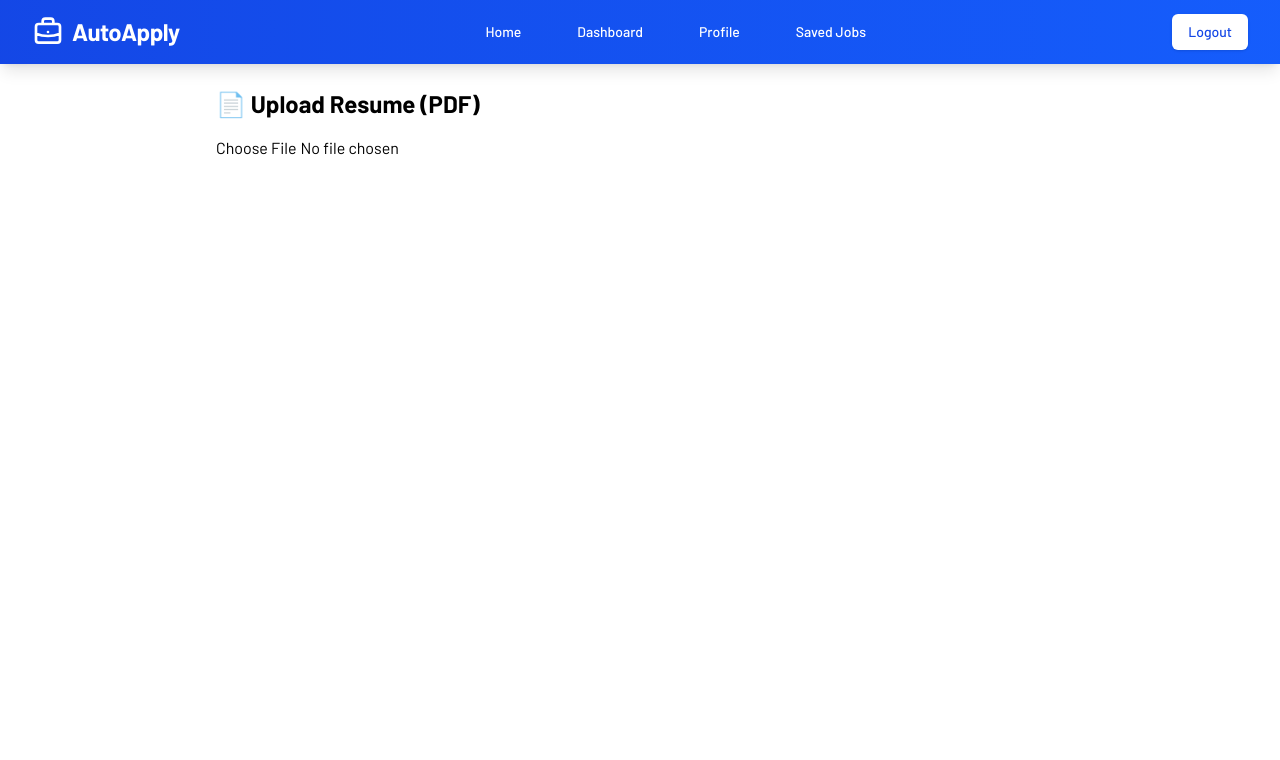
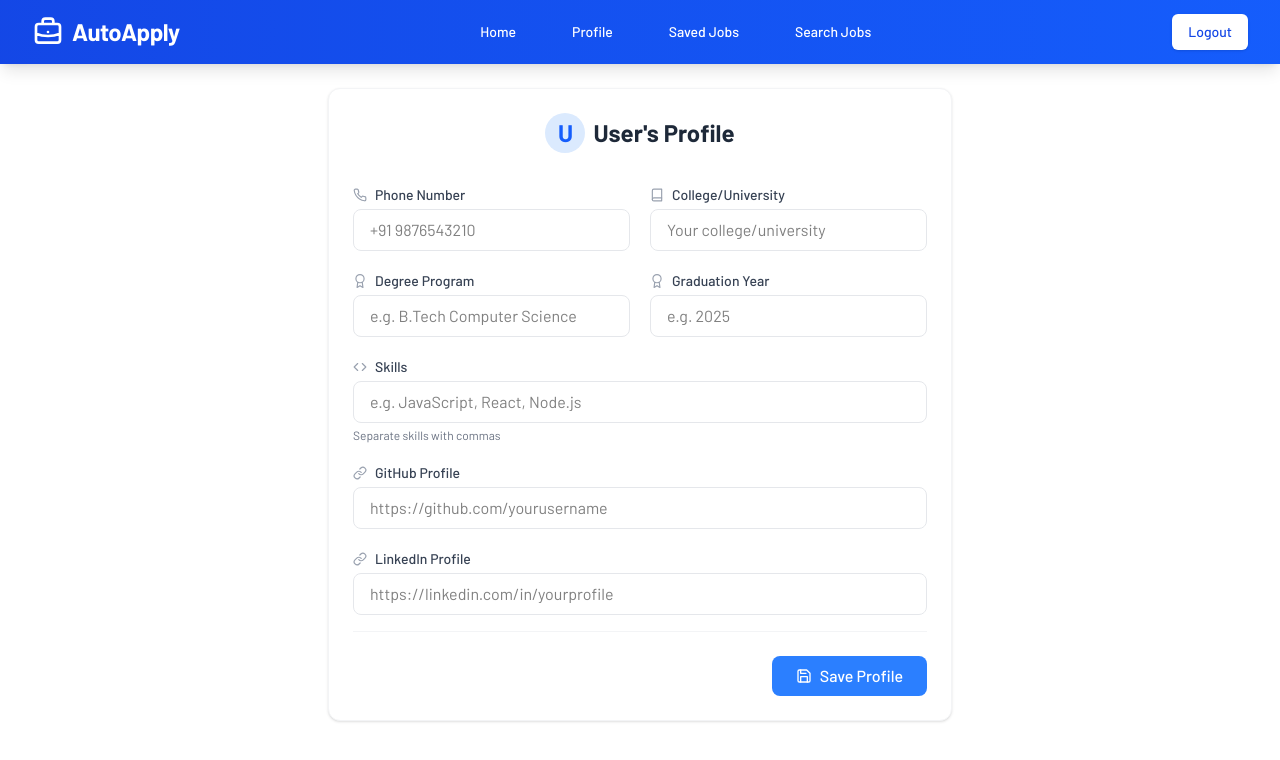
Before and after one commit to Vedansh-017/AutoApply, a React (Vite) app in the folder client/: page /profile in a window 1280 px wide. Shown: the top 760 px of the page. Built offline with nearby package versions, Linux system fonts and the light colour scheme; no server answers; sample sign-in values are in the browser's storage.

Commit message:
making UI better

```diff
--- a/client/package.json
+++ b/client/package.json
@@ -15,6 +15,7 @@
     "pdfjs-dist": "^5.3.31",
     "react": "^19.1.0",
     "react-dom": "^19.1.0",
+    "react-icons": "^5.5.0",
     "react-router-dom": "^7.6.3",
     "react-toastify": "^11.0.5"
   },
--- a/client/src/components/Navbar.jsx
+++ b/client/src/components/Navbar.jsx
@@ -38,12 +38,12 @@
 
             {isLoggedIn && (
               <>
-                <Link
+                {/* <Link
                   to="/dashboard"
                   className="px-3 py-2 rounded-md text-sm font-medium hover:bg-blue-800 transition duration-300"
                 >
                   Dashboard
-                </Link>
+                </Link> */}
                 <Link
                   to="/profile"
                   className="px-3 py-2 rounded-md text-sm font-medium hover:bg-blue-800 transition duration-300"
@@ -55,6 +55,12 @@
                   className="px-3 py-2 rounded-md text-sm font-medium hover:bg-blue-800 transition duration-300"
                 >
                   Saved Jobs
+                </Link>
+                <Link
+                  to="/search"
+                  className="px-3 py-2 rounded-md text-sm font-medium hover:bg-blue-800 transition duration-300"
+                >
+                  Search Jobs
                 </Link>
               </>
             )}
--- a/client/src/pages/Profile.jsx
+++ b/client/src/pages/Profile.jsx
@@ -1,105 +1,197 @@
 // src/pages/Profile.jsx
-import React, { useState, useContext } from "react";
-import * as pdfjsLib from "pdfjs-dist";
-import axios from "axios";
+import React, { useContext, useEffect, useState } from "react";
+import { AppContext } from "../context/Appcontext";
 import { toast } from "react-toastify";
-import { AppContext } from "../context/AppContext";
-
-// ✅ Fix for Vite: use CDN for the worker
-pdfjsLib.GlobalWorkerOptions.workerSrc = `//cdnjs.cloudflare.com/ajax/libs/pdf.js/${pdfjsLib.version}/pdf.worker.min.js`;
-
+import { FiSave, FiCheckCircle, FiLink, FiPhone, FiBook, FiAward, FiCode } from "react-icons/fi";
 
 export default function Profile() {
-  const { backendUrl } = useContext(AppContext);
+  const { userData } = useContext(AppContext);
+  const [profileData, setProfileData] = useState({
+    phone: "",
+    college: "",
+    github: "",
+    linkedin: "",
+    degree: "",
+    graduationYear: "",
+    skills: ""
+  });
+  const [isSaved, setIsSaved] = useState(false);
 
-  const [resumeText, setResumeText] = useState("");
-  const [name, setName] = useState("");
-  const [email, setEmail] = useState("");
-  const [skills, setSkills] = useState("");
+  // Load profile data from localStorage
+  useEffect(() => {
+    const localProfile = localStorage.getItem('profileData');
+    if (localProfile) {
+      setProfileData(JSON.parse(localProfile));
+    }
+  }, []);
 
-  const handleFileChange = async (e) => {
-    const file = e.target.files[0];
-    if (!file || file.type !== "application/pdf") {
-      toast.warning("Please upload a valid PDF file.");
-      return;
-    }
+  const saveProfile = () => {
+    localStorage.setItem('profileData', JSON.stringify(profileData));
+    setIsSaved(true);
+    toast.success("Profile saved !", {
+      position: "bottom-right",
+      autoClose: 2000,
+      hideProgressBar: true,
+      closeOnClick: true,
+      pauseOnHover: true,
+    });
 
-    const formData = new FormData();
-    formData.append("resume", file);
+    // Reset saved state after 3 seconds
+    setTimeout(() => setIsSaved(false), 3000);
+  };
 
-    try {
-      const { data } = await axios.post(`${backendUrl}/api/profile/upload-resume`, formData, {
-        withCredentials: true,
-        headers: { "Content-Type": "multipart/form-data" },
-      });
-
-      if (data.success) {
-        const { name, email, skills, resumeText } = data.profile;
-        setName(name);
-        setEmail(email);
-        setSkills(skills);
-        setResumeText(resumeText);
-        toast.success("Resume uploaded and profile extracted!");
-      } else {
-        toast.error(data.message || "Upload failed");
-      }
-    } catch (err) {
-      toast.error("Error uploading resume");
-    }
+  const handleChange = (e) => {
+    const { name, value } = e.target;
+    setProfileData(prev => ({
+      ...prev,
+      [name]: value
+    }));
   };
 
   return (
-    <div className="p-6 max-w-4xl mx-auto">
-      <h2 className="text-2xl font-bold mb-4">📄 Upload Resume (PDF)</h2>
+    <div className="max-w-2xl mx-auto p-4 sm:p-6">
+      <div className="bg-white rounded-xl shadow-sm border border-gray-100 overflow-hidden p-6">
+        <div className="text-center mb-8">
+          <h2 className="text-2xl font-bold text-gray-800 flex items-center justify-center gap-2">
+            <div className="w-10 h-10 rounded-full bg-blue-100 flex items-center justify-center text-blue-600">
+              {userData?.name?.charAt(0) || "U"}
+            </div>
+            <span>{userData?.name || "User"}'s Profile</span>
+          </h2>
+          <p className="text-gray-500 mt-2">{userData?.email}</p>
+        </div>
 
-      <input
-        type="file"
-        accept="application/pdf"
-        onChange={handleFileChange}
-        className="mb-4"
-      />
+        <div className="space-y-5">
+          <div className="grid grid-cols-1 md:grid-cols-2 gap-5">
+            <div className="space-y-1">
+              <label className="block text-sm font-medium text-gray-700 flex items-center gap-2">
+                <FiPhone className="text-gray-400" />
+                Phone Number
+              </label>
+              <input
+                type="tel"
+                name="phone"
+                value={profileData.phone}
+                onChange={handleChange}
+                placeholder="+91 9876543210"
+                className="w-full px-4 py-2 border border-gray-200 rounded-lg focus:ring-2 focus:ring-blue-500 focus:border-blue-500 transition-all"
+              />
+            </div>
 
-      {resumeText && (
-        <div className="grid gap-6 grid-cols-1 sm:grid-cols-2 mt-6">
-          <div>
-            <label className="block font-semibold mb-1">👤 Name</label>
+            <div className="space-y-1">
+              <label className="block text-sm font-medium text-gray-700 flex items-center gap-2">
+                <FiBook className="text-gray-400" />
+                College/University
+              </label>
+              <input
+                type="text"
+                name="college"
+                value={profileData.college}
+                onChange={handleChange}
+                placeholder="Your college/university"
+                className="w-full px-4 py-2 border border-gray-200 rounded-lg focus:ring-2 focus:ring-blue-500 focus:border-blue-500 transition-all"
+              />
+            </div>
+
+            <div className="space-y-1">
+              <label className="block text-sm font-medium text-gray-700 flex items-center gap-2">
+                <FiAward className="text-gray-400" />
+                Degree Program
+              </label>
+              <input
+                type="text"
+                name="degree"
+                value={profileData.degree}
+                onChange={handleChange}
+                placeholder="e.g. B.Tech Computer Science"
+                className="w-full px-4 py-2 border border-gray-200 rounded-lg focus:ring-2 focus:ring-blue-500 focus:border-blue-500 transition-all"
+              />
+            </div>
+
+            <div className="space-y-1">
+              <label className="block text-sm font-medium text-gray-700 flex items-center gap-2">
+                <FiAward className="text-gray-400" />
+                Graduation Year
+              </label>
+              <input
+                type="text"
+                name="graduationYear"
+                value={profileData.graduationYear}
+                onChange={handleChange}
+                placeholder="e.g. 2025"
+                className="w-full px-4 py-2 border border-gray-200 rounded-lg focus:ring-2 focus:ring-blue-500 focus:border-blue-500 transition-all"
+              />
+            </div>
+          </div>
+
+          <div className="space-y-1">
+            <label className="block text-sm font-medium text-gray-700 flex items-center gap-2">
+              <FiCode className="text-gray-400" />
+              Skills
+            </label>
             <input
               type="text"
-              value={name}
-              onChange={(e) => setName(e.target.value)}
-              className="border p-2 w-full rounded"
+              name="skills"
+              value={profileData.skills}
+              onChange={handleChange}
+              placeholder="e.g. JavaScript, React, Node.js"
+              className="w-full px-4 py-2 border border-gray-200 rounded-lg focus:ring-2 focus:ring-blue-500 focus:border-blue-500 transition-all"
+            />
+            <p className="text-xs text-gray-500">Separate skills with commas</p>
+          </div>
+
+          <div className="space-y-1">
+            <label className="block text-sm font-medium text-gray-700 flex items-center gap-2">
+              <FiLink className="text-gray-400" />
+              GitHub Profile
+            </label>
+            <input
+              type="url"
+              name="github"
+              value={profileData.github}
+              onChange={handleChange}
+              placeholder="https://github.com/yourusername"
+              className="w-full px-4 py-2 border border-gray-200 rounded-lg focus:ring-2 focus:ring-blue-500 focus:border-blue-500 transition-all"
             />
           </div>
 
-          <div>
-            <label className="block font-semibold mb-1">📧 Email</label>
+          <div className="space-y-1">
+            <label className="block text-sm font-medium text-gray-700 flex items-center gap-2">
+              <FiLink className="text-gray-400" />
+              LinkedIn Profile
+            </label>
             <input
-              type="email"
-              value={email}
-              onChange={(e) => setEmail(e.target.value)}
-              className="border p-2 w-full rounded"
-            />
-          </div>
-
-          <div className="col-span-1 sm:col-span-2">
-            <label className="block font-semibold mb-1">💼 Skills</label>
-            <textarea
-              value={skills}
-              onChange={(e) => setSkills(e.target.value)}
-              className="border p-2 w-full rounded h-20"
-            />
-          </div>
-
-          <div className="col-span-1 sm:col-span-2">
-            <label className="block font-semibold mb-1">📃 Full Resume Text</label>
-            <textarea
-              readOnly
-              value={resumeText}
-              className="border p-2 w-full rounded h-40 bg-gray-100"
+              type="url"
+              name="linkedin"
+              value={profileData.linkedin}
+              onChange={handleChange}
+              placeholder="https://linkedin.com/in/yourprofile"
+              className="w-full px-4 py-2 border border-gray-200 rounded-lg focus:ring-2 focus:ring-blue-500 focus:border-blue-500 transition-all"
             />
           </div>
         </div>
-      )}
+
+        <div className="flex justify-end pt-6 mt-4 border-t border-gray-100">
+          <button
+            onClick={saveProfile}
+            className={`flex items-center gap-2 px-6 py-2 text-white font-medium rounded-lg transition-all ${
+              isSaved
+                ? "bg-green-500 hover:bg-green-600"
+                : "bg-blue-500 hover:bg-blue-600"
+            } focus:outline-none focus:ring-2 focus:ring-offset-2 focus:ring-blue-500`}
+          >
+            {isSaved ? (
+              <>
+                <FiCheckCircle /> Saved!
+              </>
+            ) : (
+              <>
+                <FiSave /> Save Profile
+              </>
+            )}
+          </button>
+        </div>
+      </div>
     </div>
   );
 }
--- a/client/src/pages/SavedJobs.jsx
+++ b/client/src/pages/SavedJobs.jsx
@@ -1,4 +1,6 @@
 import React, { useEffect, useState } from "react";
+import { FiBookmark, FiExternalLink, FiSend, FiTrash2 } from "react-icons/fi";
+import { toast } from "react-toastify";
 
 export default function SavedJobs() {
   const [favorites, setFavorites] = useState([]);
@@ -8,28 +10,100 @@
     if (saved) setFavorites(JSON.parse(saved));
   }, []);
 
+  const removeFavorite = (jobId) => {
+    const updatedFavorites = favorites.filter(job => job.id !== jobId);
+    setFavorites(updatedFavorites);
+    localStorage.setItem("favorites", JSON.stringify(updatedFavorites));
+    toast.success("Job removed from saved list");
+  };
+
+ const handleApply = (url) => {
+    window.open(url, '_blank', 'noopener,noreferrer');
+  };
   return (
-    <div className="p-6 max-w-4xl mx-auto">
-      <h2 className="text-2xl font-bold mb-4">⭐ Saved Jobs</h2>
+    <div className="max-w-4xl mx-auto p-4 sm:p-6">
+      <div className="flex items-center justify-between mb-8">
+        <h2 className="text-2xl font-bold text-gray-800 flex items-center gap-2">
+          <FiBookmark className="text-yellow-500" />
+          Saved Jobs
+        </h2>
+        {favorites.length > 0 && (
+          <span className="bg-blue-100 text-blue-800 text-xs font-medium px-2.5 py-0.5 rounded-full">
+            {favorites.length} saved
+          </span>
+        )}
+      </div>
+
       {favorites.length === 0 ? (
-        <p>You haven’t shortlisted any jobs yet.</p>
+        <div className="bg-gray-50 rounded-lg p-8 text-center">
+          <FiBookmark className="mx-auto text-3xl text-gray-400 mb-3" />
+          <h3 className="text-lg font-medium text-gray-700">No saved jobs yet</h3>
+          <p className="text-gray-500 mt-1">
+            Save jobs you're interested in by clicking the bookmark icon
+          </p>
+        </div>
       ) : (
-        <ul className="space-y-4">
-          {favorites.map((job, idx) => (
-            <li key={idx} className="border p-4 rounded">
+        <div className="space-y-4">
+          {favorites.map((job) => (
+            <div key={job.id} className="bg-white border border-gray-200 rounded-xl overflow-hidden shadow-sm hover:shadow-md transition-shadow">
+              <div className="p-5">
+                <div className="flex justify-between items-start">
+                  <div>
                     <a
                       href={job.job_url}
                       target="_blank"
                       rel="noreferrer"
-                className="text-lg font-semibold text-blue-600"
+                      className="text-lg font-semibold text-gray-800 hover:text-blue-600 flex items-center gap-1"
                     >
-                {job.title}
+                      {job.title} <FiExternalLink className="text-sm" />
                     </a>
-              <p className="text-sm text-gray-600">{job.company}</p>
-              <p className="text-sm text-gray-600">{job.location || "Location not specified"}</p>
-            </li>
+                    <p className="text-gray-600 mt-1">{job.company}</p>
+                    <div className="flex items-center gap-3 mt-2 text-sm">
+                      {job.location && (
+                        <span className="text-gray-500 flex items-center">
+                          📍 {job.location}
+                        </span>
+                      )}
+                      {job.salary && (
+                        <span className="text-gray-500 flex items-center">
+                          💰 {job.salary}
+                        </span>
+                      )}
+                    </div>
+                  </div>
+                  <button
+                    onClick={() => removeFavorite(job.id)}
+                    className="text-gray-400 hover:text-red-500 p-1 rounded-full hover:bg-red-50 transition-colors"
+                    aria-label="Remove job"
+                  >
+                    <FiTrash2 />
+                  </button>
+                </div>
+
+                <div className="mt-4 pt-4 border-t border-gray-100 flex justify-between items-center">
+                  <div className="flex items-center gap-2">
+                    {job.type && (
+                      <span className="bg-blue-100 text-blue-800 text-xs px-2.5 py-0.5 rounded">
+                        {job.type}
+                      </span>
+                    )}
+                    {job.posted && (
+                      <span className="text-xs text-gray-500">
+                        Posted {job.posted}
+                      </span>
+                    )}
+                  </div>
+                  <button
+                    onClick={() => handleApply(job.job_url)}
+                    className="flex items-center gap-2 px-4 py-2 bg-blue-600 text-white text-sm font-medium rounded-lg hover:bg-blue-700 transition-colors"
+                  >
+                    <FiSend size={14} /> Apply Now
+                  </button>
+                </div>
+              </div>
+            </div>
           ))}
-        </ul>
+        </div>
       )}
     </div>
   );
--- a/client/src/pages/home.jsx
+++ b/client/src/pages/home.jsx
@@ -43,11 +43,11 @@
               <div className="flex flex-col sm:flex-row gap-4 justify-center">
                 <Link
 
-                  to={isLoggedIn ? "/dashboard" : "/login"}
+                  to={isLoggedIn ? "/profile" : "/login"}
                   className="relative overflow-hidden group bg-gradient-to-r from-blue-600 to-purple-600 text-white px-8 py-4 rounded-xl shadow-lg hover:shadow-xl transition-all duration-300 hover:-translate-y-1"
                 >
                   <span className="relative z-10">
-                    {isLoggedIn ? "Go to Dashboard" : "Get Started — It's Free"}
+                    {isLoggedIn ? "Go to Profile" : "Get Started — It's Free"}
                   </span>
 
                   <span className="absolute inset-0 bg-gradient-to-r from-blue-700 to-purple-700 opacity-0 group-hover:opacity-100 transition-opacity duration-300"></span>
```
Also changed, not shown: 1 other file (tests, documents, lock files or other folders). Lines whose indentation alone changed are shown as unchanged.
